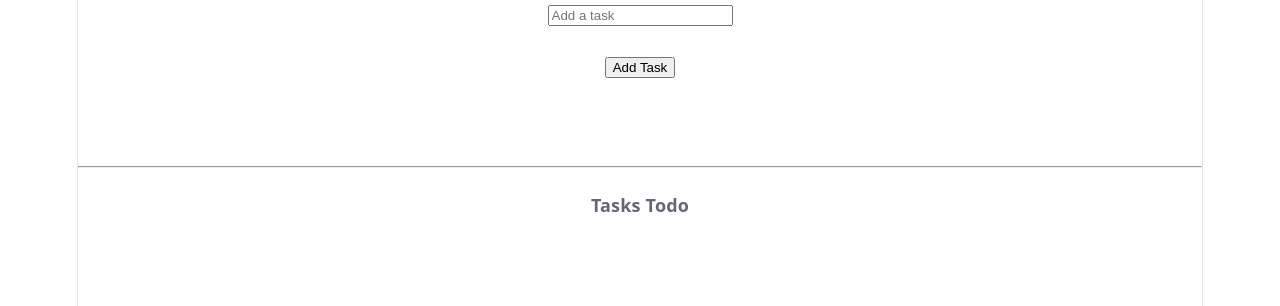
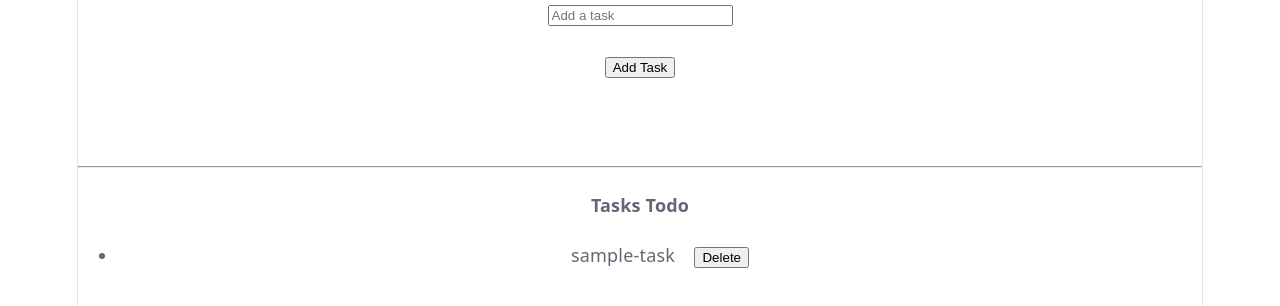
Before and after one commit to web-adi21/web-dev-jouney, a React (Vite) app in the folder REACT/react-state-2/: page / in a window 1280 px wide. Shown: the top 306 px of the page. Built offline with nearby package versions, Linux system fonts and the light colour scheme.

Commit message:
changing my todo list and adding delete buttons

```diff
--- a/REACT/react-state-2/src/TodoList.jsx
+++ b/REACT/react-state-2/src/TodoList.jsx
@@ -1,18 +1,26 @@
 import { useState } from "react";
+import { v4 as uuidv4 } from 'uuid';
 
 
 export default function TodoList() {
-  let [todos, setTodos] = useState([]);
+  let [todos, setTodos] = useState([{task: "sample-task",id:uuidv4()}]);
   let [newTodo, setNewTodo] = useState("");
 
   let add = () => {
-    setTodos([...todos, newTodo]);
+    setTodos((prevTodos) => {
+      return [...prevTodos, {task: newTodo, id: uuidv4()}]
+    });
     setNewTodo("");
   }
 
   let updateTodoValue = (event) => {
     setNewTodo(event.target.value);
   }
+
+  let DeleteTodo = (id) => {
+    console.log(id);
+    }
+
 
   return(
     <div>
@@ -28,8 +36,14 @@ export default function TodoList() {
     <h4>Tasks Todo</h4>
     <ul>
       {
-        todos.map((todo, index) => (
-          <li key={`${todo}-${index}`}>{todo}</li>
+        todos.map((todo) => (
+          <li key={todo.id}>
+            <span>
+              {todo.task}
+              &nbsp;&nbsp;&nbsp;&nbsp;
+              <button>Delete</button>
+            </span>
+          </li>
         ))
       }
     </ul>
```
